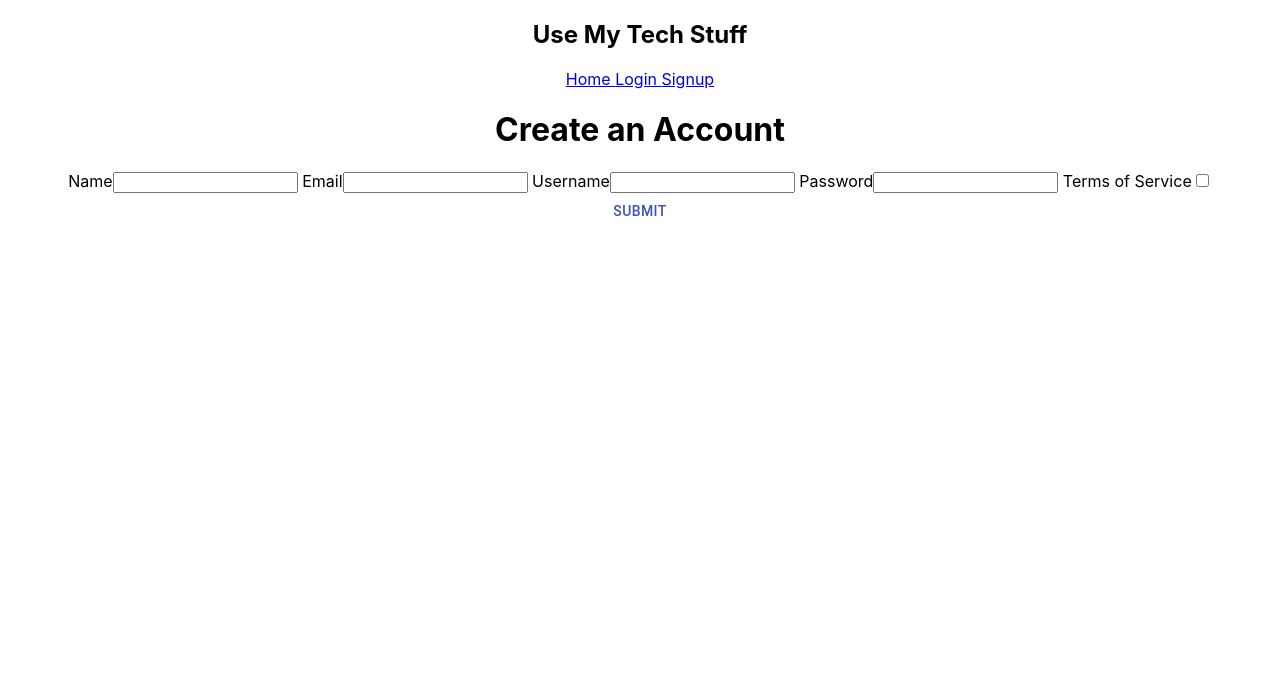
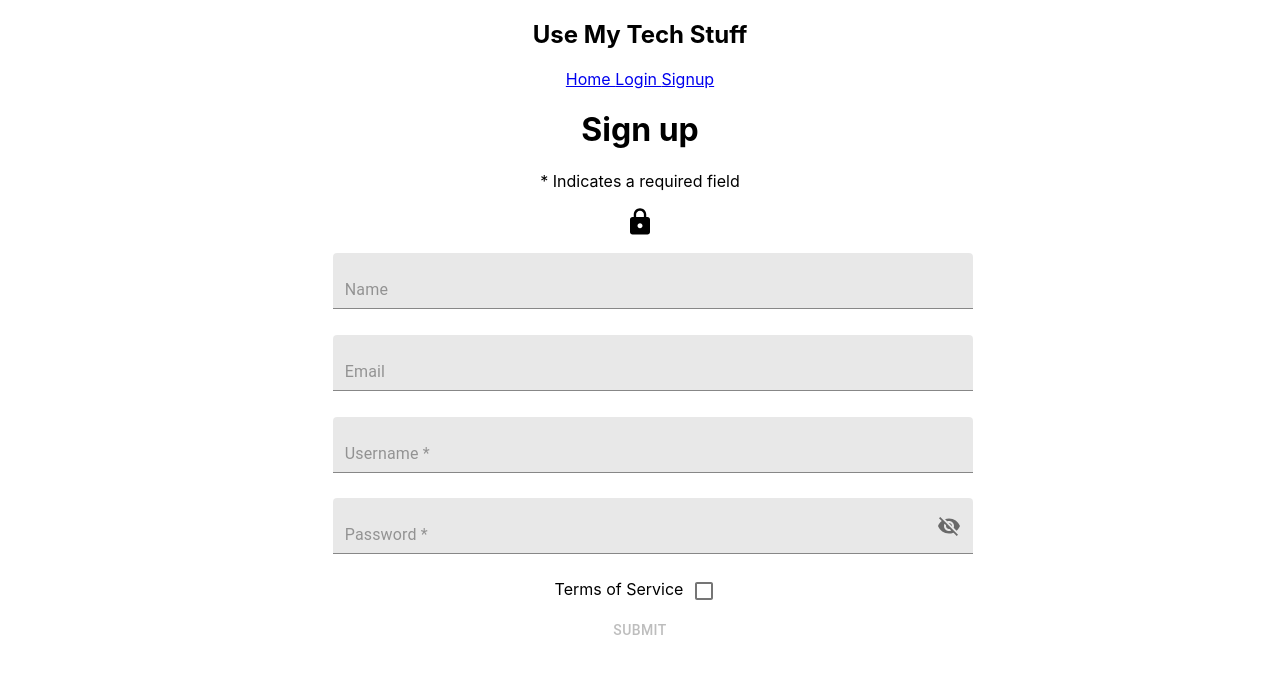
Before and after one commit to Use-My-Tech-Stuff-Project/front-end, a React (Create React App) app: page /signup in a window 1280 px wide. Shown: the top 674 px of the page. Built offline with nearby package versions, Linux system fonts and the light colour scheme.

Commit message:
added password adornment + additonal password validation

```diff
--- a/package.json
+++ b/package.json
@@ -4,6 +4,7 @@
   "private": true,
   "dependencies": {
     "@material-ui/core": "^4.10.2",
+    "@material-ui/icons": "^4.9.1",
     "@testing-library/jest-dom": "^4.2.4",
     "@testing-library/react": "^9.5.0",
     "@testing-library/user-event": "^7.2.1",
--- a/src/components/SignUp.js
+++ b/src/components/SignUp.js
@@ -1,8 +1,19 @@
 import React from 'react'
 import {useState} from 'react'
-import Button from '@material-ui/core/Button'
+import {Button, TextField, Checkbox} from '@material-ui/core'
 import * as Yup from 'yup';
 import formSchema from '../validation/SignupSchema'
+import LockIcon from '@material-ui/icons/Lock'
+import IconButton from '@material-ui/core/IconButton';
+import Input from '@material-ui/core/Input';
+import FilledInput from '@material-ui/core/FilledInput';
+import OutlinedInput from '@material-ui/core/OutlinedInput';
+import InputLabel from '@material-ui/core/InputLabel';
+import InputAdornment from '@material-ui/core/InputAdornment';
+import FormHelperText from '@material-ui/core/FormHelperText';
+import FormControl from '@material-ui/core/FormControl';
+import Visibility from '@material-ui/icons/Visibility';
+import VisibilityOff from '@material-ui/icons/VisibilityOff';
 
 
 
@@ -13,6 +24,7 @@ const initailFormValues = {
     username:'',
     password:'',
     terms: false,
+    showPassword: false,
   }
 
   const initailFormErrors = {
@@ -21,22 +33,17 @@ const initailFormValues = {
     username:'',
     password:'',
     terms: false,
+    ShowPassword: false
   }
+
+  const initialDisabled = true
 
 
 export default function SignUp () {
 
     const [formValues , setFormValues] = useState(initailFormValues)
     const [formErrors , setFormErrors] = useState(initailFormErrors)
-
-    const onCheckboxChange = evt => {
-        const { name, checked } = evt.target
-
-        setFormValues({
-          ...formValues,
-            [name]: checked,
-          })
-      }
+    const [disabled, setDisabled] = useState(initialDisabled)
 
 
       const onInputChange = evt =>{
@@ -66,67 +73,141 @@ export default function SignUp () {
 
       }
 
+
+
     const onSubmit = evt =>{
         evt.preventDefault()
     }
 
 
 
+    const onCheckboxChange = evt => {
+        const { name, checked } = evt.target
+
+        setFormValues({
+          ...formValues,
+            [name]: checked,
+          })
+      }
+
+
+
+    formSchema.isValid(formValues).then(valid=>{
+        setDisabled(!valid);
+    },[formValues])
+
+
+      const handleClickShowPassword = () => {
+        setFormValues({ ...formValues, showPassword: !formValues.showPassword });
+      };
+
+      const handleMouseDownPassword = (event) => {
+        event.preventDefault();
+      };
+
+    const makeStyles = () =>{
+
+        return {
+            container:{
+                width: '50%',
+                display:'flex',
+                flexDirection: 'column',
+            },
+            div:{
+                display:'flex',
+                justifyContent:'center'
+            },
+            input:{
+                margin: '2%',
+            }
+        }
+
+    }
+
+
     return (
         <form onSubmit={onSubmit}>
-            <div className='errors'>
-            <div id='errorName'>{formErrors.name}</div>
-            <div id='errorSpecail' >{formErrors.email}</div>
-            <div id='errorSauce' >{formErrors.username}</div>
-            <div id='errorSauce' >{formErrors.password}</div>
-            <div id='errorSauce' >{formErrors.terms}</div>
-
-            </div>
-            <div className='bigContainer'>
-                <h1>Create an Account</h1>
-                <label> Name
-                    <input
+            <h1>Sign up</h1>
+            <p> * Indicates a required field</p>
+            <LockIcon style={{fontSize: 30}}/>
+            <div style={makeStyles().div} >
+                <div  style={makeStyles().container}className='bigContainer'>
+                    <label>
+                        <TextField
+                        style={makeStyles().input}
                         type='text'
                         name='name'
                         value={formValues.name}
                         onChange={onInputChange}
+                        helperText={formErrors.name}
+                        variant='filled'
+                        placeholder='Name'
+                        fullWidth = {true}
                         />
                     </label>
-                <label> Email
-                    <input
+                    <label>
+
+                        <TextField
+                        style={makeStyles().input}
                         type='email'
                         name='email'
                         value={formValues.email}
                         onChange={onInputChange}
+                        helperText={formErrors.email}
+                        variant='filled'
+                        placeholder="Email"
+                        fullWidth = {true}
                         />
                     </label>
-                <label> Username
-                    <input
+                    <label>
+                        <TextField
+                        style={makeStyles().input}
                         type='text'
                         name='username'
                         value={formValues.username}
                         onChange={onInputChange}
+                        helperText={formErrors.username}
+                        variant='filled'
+                        placeholder='Username *'
+                        fullWidth = {true}
                         />
                     </label>
-                <label> Password
-                    <input
-                    type='text'
+                        <FilledInput
+                        placeholder='Password *'
+                        style={makeStyles().input}
+                        type={formValues.showPassword ? 'text' : 'password'}
                         name='password'
                         value={formValues.password}
                         onChange={onInputChange}
+                        fullWidth = {true}
+                        endAdornment={
+                            <InputAdornment position='end'>
+                            <IconButton
+                            aria-label='toggle passowrd visibility'
+                            onClick={handleClickShowPassword}
+                            onMouse={handleMouseDownPassword}
+                            edge='end'
+                            >
+                            {formValues.showPassword ? <Visibility/> : <VisibilityOff/>}
+                            </IconButton>
+                            </InputAdornment>
+                            }
+                        labelWidth={70}
                         />
-                </label>
+                         <FormHelperText id="outlined-helper-text">{formErrors.password}</FormHelperText>
                     <label> Terms of Service
-                    <input
+                        <Checkbox
                         type='checkbox'
                         name='terms'
                         value={formValues.terms}
                         onChange={onCheckboxChange}
+                        helperText={formErrors.terms}
                         />
                     </label>
                 </div>
+            </div>
             <div className='btn'>
-                <Button color="primary"> Submit </Button>
+                <Button  disabled={disabled}> Submit </Button>
 
             </div>
 
--- a/src/validation/SignupSchema.js
+++ b/src/validation/SignupSchema.js
@@ -18,8 +18,11 @@ const formSchema = Yup.object().shape({
 
     password: Yup
       .string()
-      .min(6,"Password must be at least 6 characters long ")
-      .required("Password is required"),
+      .matches(/^(?=.*[a-z])(?=.*[A-Z])(?=.*[0-9])(?=.*[!@#\$%\^&\*])(?=.{8,})/,
+        "Must Contain 8 Characters  One Uppercase, One Lowercase, One Number and One Special Case Character"
+      ),
+
+
 
     terms: Yup
       .boolean()
```
Also changed, not shown: 1 other file (tests, documents, lock files or other folders). Lines whose indentation alone changed are shown as unchanged.
